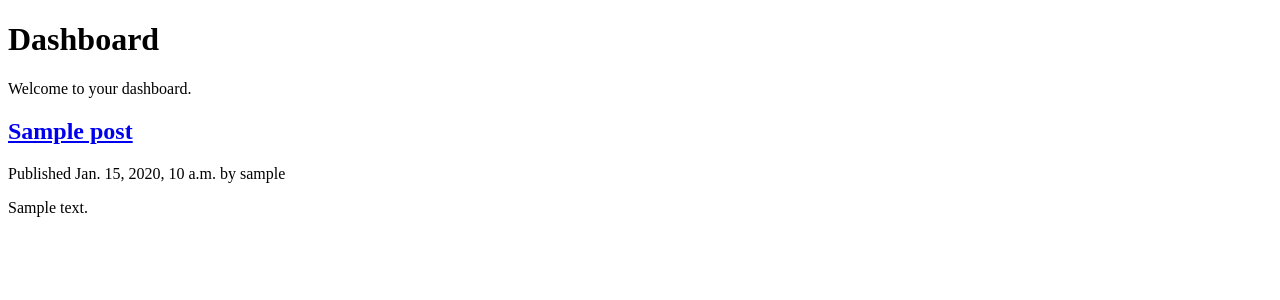
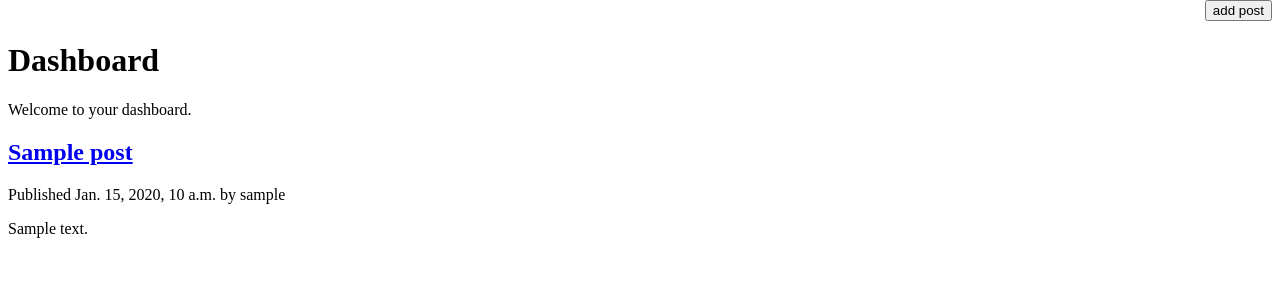
Before and after one commit to AndreyChepik/TestTaskNakivo, a Django app: page / in a window 1280 px wide. Shown: the part 26-326 px from the top of the page. Run offline with Django 3.2, Linux system fonts and the light colour scheme; tables that the repository leaves empty hold one stand-in row (values such as "Sample post").

Commit message:
Editing posts fuctionality added

```diff
--- a/blog/forms.py
+++ b/blog/forms.py
@@ -27,3 +27,8 @@ class AddPost(forms.ModelForm):
     class Meta:
         model = Post
         fields = ('title', 'body')
+
+
+class EditPost(forms.Form):
+    title = forms.CharField(max_length=255)
+    body = forms.CharField(widget=forms.Textarea)
--- a/blog/templates/dashboard.html
+++ b/blog/templates/dashboard.html
@@ -3,6 +3,9 @@
 {% block title %}Dashboard{% endblock %}
 
 {% block content %}
+    <div id="postadd" style="text-align:right;">
+        <a href="{% url 'add_post' %}"><input type="button" value="add post"></a>
+    </div>
     <h1>Dashboard</h1>
     <p>Welcome to your dashboard.</p>
     {% for post in posts %}
--- a/blog/templates/detail.html
+++ b/blog/templates/detail.html
@@ -1,6 +1,9 @@
 {% extends 'base.html' %}
 {% block title %}{{ post.title }}{% endblock %}
 {% block content %}
+    <div id="editpost">
+        <a href="{% url 'edit_post' post_id=post.id %}"><input type="button" value="edit post"></a>
+    </div>
     <h1>{{ post.title }}</h1>
     <h3>Published {{ post.publish }} by {{ post.author }}</h3>
     <p>{{ post.body }}</p>
--- a/blog/urls.py
+++ b/blog/urls.py
@@ -1,4 +1,4 @@
-from django.urls import path
+from django.urls import path, re_path
 from . import views
 from django.contrib.auth import views as auth_views
 
@@ -11,4 +11,5 @@ urlpatterns = [
     path('logout/', auth_views.LogoutView.as_view(), name='logout'),
     path('register/', views.register, name='register'),
     path('add_post/', views.add_post, name='add_post'),
+    re_path(r'edit_post/(?P<post_id>[0-9])/', views.edit_post, name='edit_post'),
 ]
--- a/blog/views.py
+++ b/blog/views.py
@@ -3,7 +3,8 @@ from django.http import HttpResponse
 from .models import Post
 from django.contrib.auth import authenticate, login
 from django.contrib.auth.decorators import login_required
-from .forms import LoginForm, UserRegistrationForm, AddPost
+from .forms import LoginForm, UserRegistrationForm, AddPost, EditPost
+from django.utils import timezone
 
 
 def detail_view(request, slug, id):
@@ -56,3 +57,25 @@ def add_post(request):
     else:
         form = AddPost()
     return render(request, 'add_post.html', {'form': form})
+
+
+@login_required
+def edit_post(request, post_id):
+    try:
+        post = get_object_or_404(Post, id=post_id)
+    except BaseException:
+        return HttpResponse('<h1>Oops something happened<h1>')
+    if post.author != request.user:
+        return HttpResponse('<h2>You can`t edit this post because you aren`t an author')
+    if request.method == 'POST':
+        print(request.POST)
+        form = EditPost(request.POST)
+        if form.is_valid():
+            post.title = request.POST.__getitem__('title')
+            post.body = request.POST.__getitem__('body')
+            post.publish = timezone.now()
+            post.save()
+            return HttpResponse('<h1>Post successfully changed.<h1>')
+        return HttpResponse('<h1>Form is invalid<h1>')
+    else:
+        return render(request, 'edit_post.html', {'form': EditPost})
```
Also changed, not shown: blog/templates/edit_post.html (added, +11 -0 lines).
